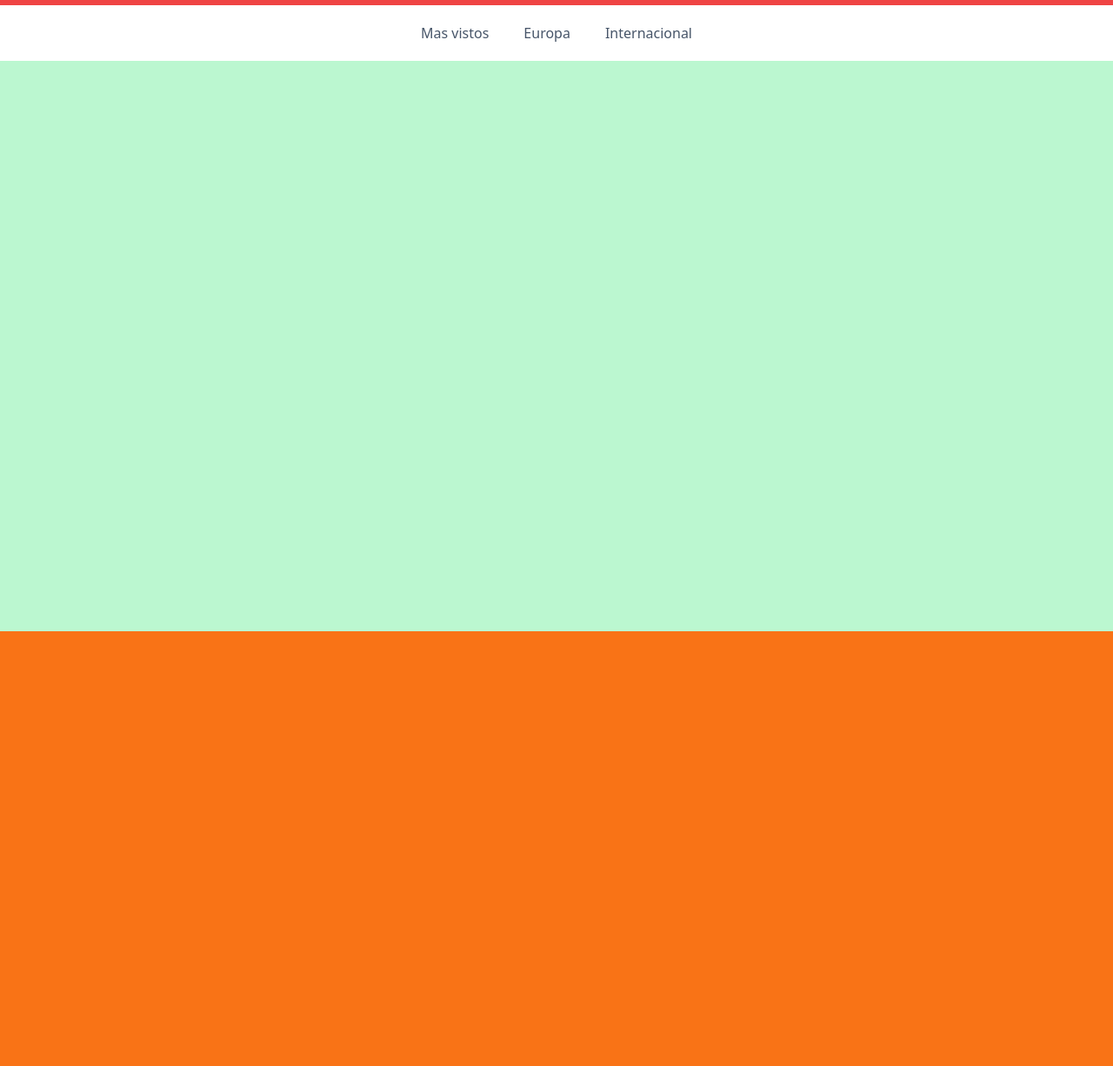
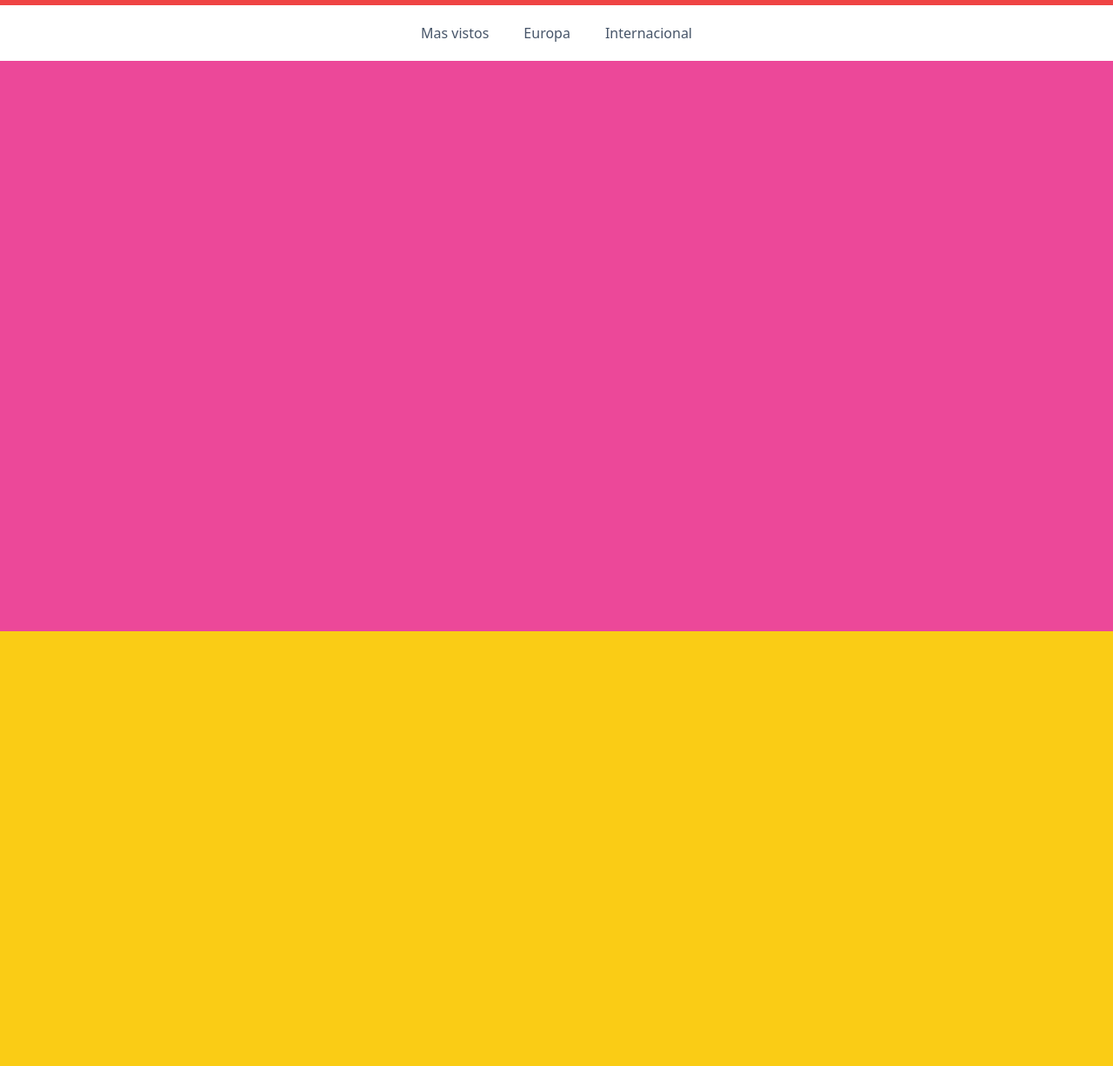
Before and after one commit to MaryQuiroz/grupo8-proyecto, a website: page dist/index.html in a window 1280 px wide. Shown: the part 74-1300 px from the top of the page at 87% size. Drawn offline with Linux system fonts and the light colour scheme.

Commit message:
funciona tailwind

```diff
--- a/dist/index.html
+++ b/dist/index.html
@@ -52,7 +52,7 @@
       </nav>
     </header>
     <!-- lo mas visto -->
-    <section class="bg-green-200 min-h-screen">
+    <section class=" bg-pink-500 min-h-screen">
       <article>
         <p>
           Lorem ipsum dolor sit amet, consectetur adipisicing elit. Officia
@@ -64,7 +64,7 @@
     </section>
 
     <!-- noticias de Europa -->
-    <section class="bg-orange-500 min-h-screen"></section>
+    <section class=" bg-yellow-400 min-h-screen"></section>
     <section class="bg-orange-700 min-h-screen"></section>
     <footer class="bg-black text-white py-6">
       <div
```
Also changed, not shown: dist/output.css.
